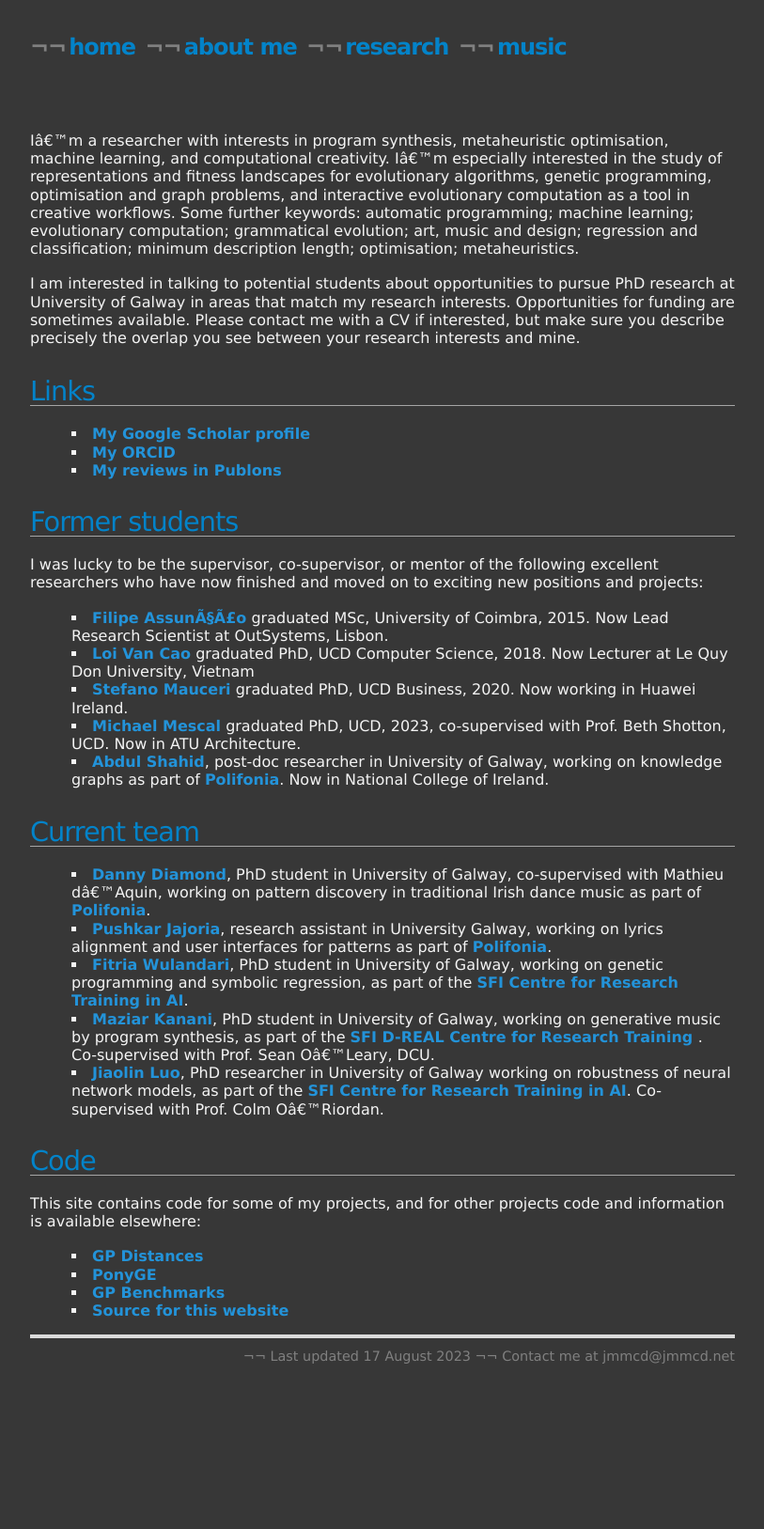
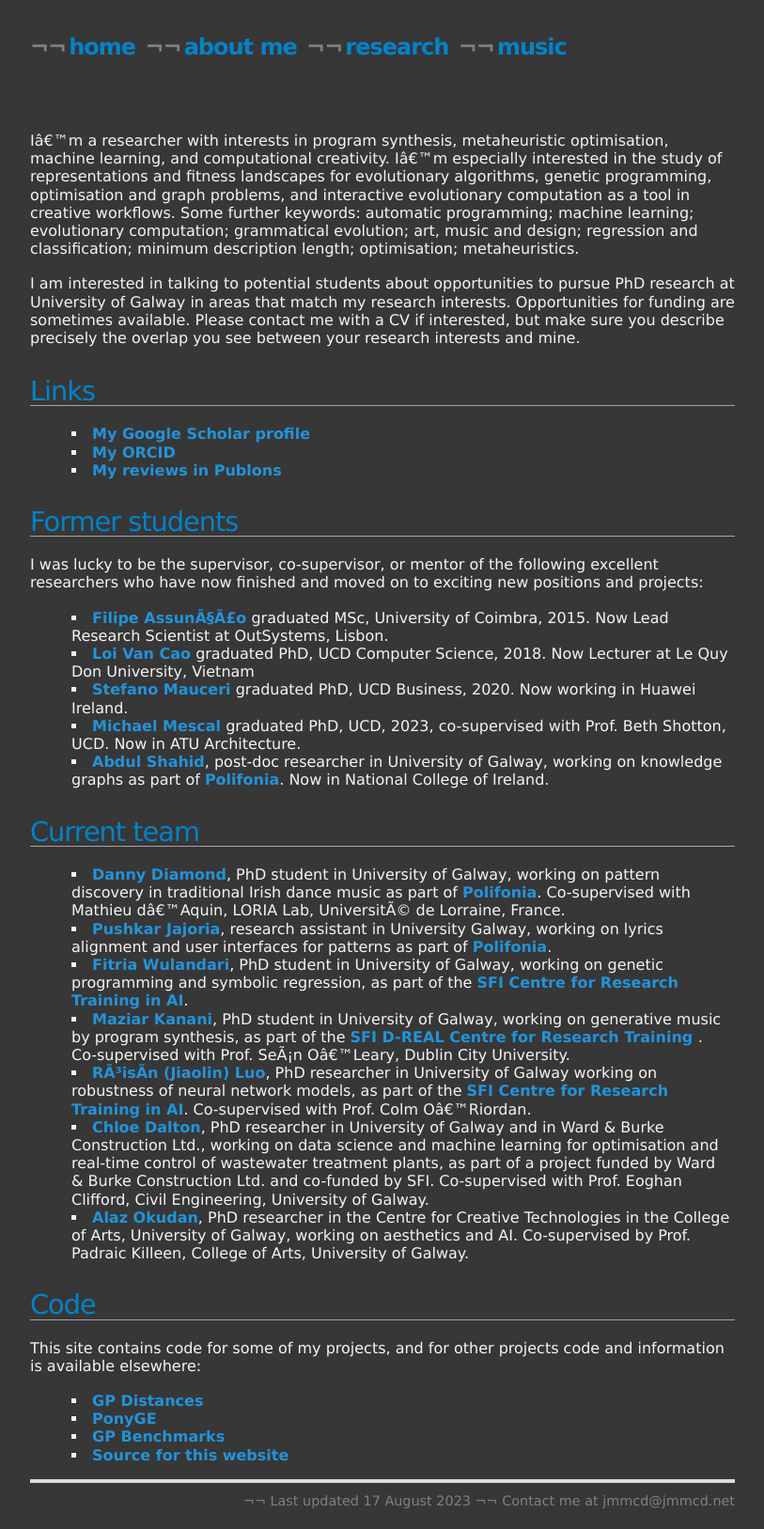
Before and after one commit to jmmcd/jmmcd.github.com, a Jekyll site: the page built from research.md, in a window 1280 px wide. Shown: the whole page at 94% size, without its empty margins (233-1046 px from the left). Built offline with Jekyll 4.4.1, drawn with Linux system fonts in a browser that asks for light colours; before the commit the page ends 1473 px from its top, so only the background shows below that.

Commit message:
Added new PhD students

```diff
--- a/research.md
+++ b/research.md
@@ -39,11 +39,13 @@ I was lucky to be the supervisor, co-supervisor, or mentor of the following exce
 
 ## Current team
 
-* [Danny Diamond](https://dannydiamond.ie/), PhD student in University of Galway, co-supervised with Mathieu d'Aquin, working on pattern discovery in traditional Irish dance music as part of [Polifonia](https://polifonia-project.eu/).
+* [Danny Diamond](https://dannydiamond.ie/), PhD student in University of Galway, working on pattern discovery in traditional Irish dance music as part of [Polifonia](https://polifonia-project.eu/). Co-supervised with Mathieu d'Aquin, LORIA Lab, Université de Lorraine, France.
 * [Pushkar Jajoria](https://ch.linkedin.com/in/pushkar-jajoria), research assistant in University Galway, working on lyrics alignment and user interfaces for patterns as part of [Polifonia](https://polifonia-project.eu/).
 * [Fitria Wulandari](https://fitriaramlan.github.io/Portfolio/), PhD student in University of Galway, working on genetic programming and symbolic regression, as part of the [SFI Centre for Research Training in AI](https://www.crt-ai.ie/).
-* [Maziar Kanani](https://soundcloud.com/maziar-kanani), PhD student in University of Galway, working on generative music by program synthesis, as part of the [SFI D-REAL Centre for Research Training ](https://d-real.ie/). Co-supervised with Prof. Sean O'Leary, DCU.
-* [Jiaolin Luo](https://scholar.google.com/citations?hl=en&user=X33n9mAAAAAJ), PhD researcher in University of Galway working on robustness of neural network models, as part of the [SFI Centre for Research Training in AI](https://www.crt-ai.ie/). Co-supervised with Prof. Colm O'Riordan.
+* [Maziar Kanani](https://soundcloud.com/maziar-kanani), PhD student in University of Galway, working on generative music by program synthesis, as part of the [SFI D-REAL Centre for Research Training ](https://d-real.ie/). Co-supervised with Prof. Seán O'Leary, Dublin City University.
+* [Róisín (Jiaolin) Luo](https://scholar.google.com/citations?hl=en&user=X33n9mAAAAAJ), PhD researcher in University of Galway working on robustness of neural network models, as part of the [SFI Centre for Research Training in AI](https://www.crt-ai.ie/). Co-supervised with Prof. Colm O'Riordan.
+* [Chloe Dalton](https://www.linkedin.com/in/chloe-dalton-b87747206/), PhD researcher in University of Galway and in Ward & Burke Construction Ltd., working on data science and machine learning for optimisation and real-time control of wastewater treatment plants, as part of a project funded by Ward & Burke Construction Ltd. and co-funded by SFI. Co-supervised with Prof. Eoghan Clifford, Civil Engineering, University of Galway.
+* [Alaz Okudan](https://scholar.google.com/citations?user=0UXcs0kAAAAJ), PhD researcher in the Centre for Creative Technologies in the College of Arts, University of Galway, working on aesthetics and AI. Co-supervised by Prof. Padraic Killeen, College of Arts, University of Galway.
 
 
 ## Code
```
